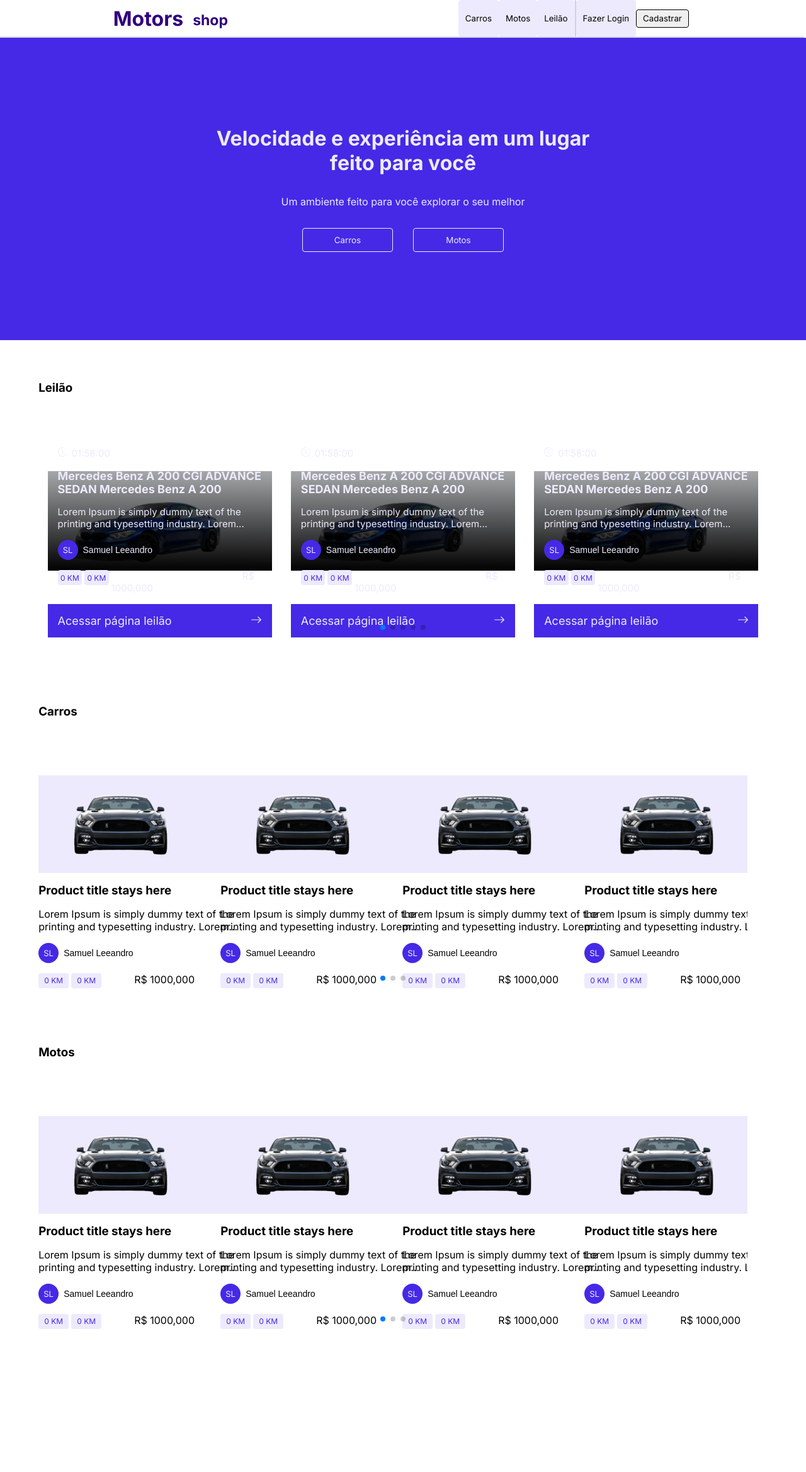
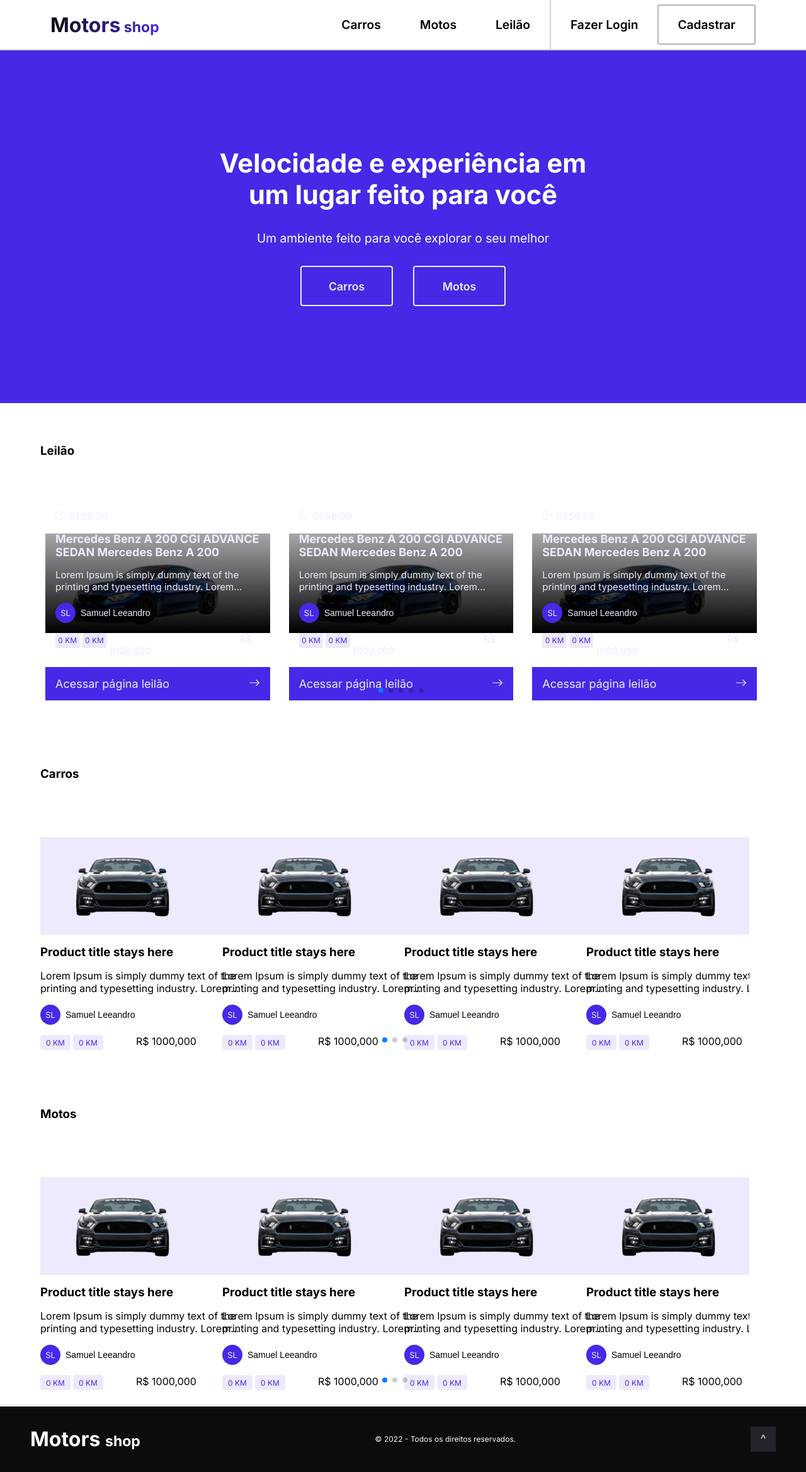
Before and after one commit to projeto-final-m6-kenzie/frontend-motorshop, a React (Create React App) app: page / in a window 1280 px wide. Shown: the whole page at 63% size. Before the commit the page ends 2135 px from the top, so only its background shows below. Built offline with nearby package versions, Linux system fonts and the light colour scheme.

Commit message:
fix: header and styles

```diff
--- a/src/App.tsx
+++ b/src/App.tsx
@@ -1,4 +1,3 @@
-import Footer from './components/Footer'
 import RoutesMain from './routes'
 import { GlobalStyle } from './styles/global'
 
--- a/src/components/Buttons/style.ts
+++ b/src/components/Buttons/style.ts
@@ -1,3 +1,4 @@
+import { strict } from 'assert'
 import styled from 'styled-components'
 
 interface IButtonProps {
@@ -8,6 +9,8 @@ interface IButtonProps {
   height?: string
   borderLeft?: string
   marginLeft?: string
+  fontSize?: string
+  borderLine?: string
 }
 
 export const Button = styled.button<IButtonProps>`
@@ -20,11 +23,13 @@ export const Button = styled.button<IButtonProps>`
   // margin-left: ${(props) => props.height};
 
   font-family: 'Inter', sans-serif;
+  font-size: ${(props) => props.fontSize};
+  font-weight: 600;
 
-  padding: 10px;
+  padding: 30px;
 
   border-radius: 4px;
-  border: 1.5px solid ${(props) => props.borderColor};
+  border: ${(props) => props.borderLine || '1.5px'} solid ${(props) => props.borderColor};
   border-left: ${(props) => props.borderLeft};
   color: ${(props) => props.color};
   background-color: ${(props) => props.backgroundColor};
--- a/src/components/Footer/index.tsx
+++ b/src/components/Footer/index.tsx
@@ -5,8 +5,9 @@ const Footer = () => {
   return (
     <Container>
       <TitleDiv>
-        <H1>Motors</H1>
-        <H2>shop</H2>
+        <H1 color={'var(--color-whiteFixed)'}>
+          Motors <span>shop</span>
+        </H1>
       </TitleDiv>
       <p>© 2022 - Todos os direitos reservados.</p>
       <button>^</button>
--- a/src/components/Footer/style.ts
+++ b/src/components/Footer/style.ts
@@ -3,10 +3,24 @@ import styled from 'styled-components'
 export const Container = styled.div`
   display: flex;
   justify-content: space-between;
-  padding: 1rem;
-  position: absolute;
-  bottom: 0;
+  align-items: center;
+  /* gap: 2rem; */
+  padding: 2rem 3rem;
   width: 100vw;
-  background-color: black;
-  color: var(--color-grey5);
+  background-color: var(--color-grey0);
+  color: var(--color-grey9);
+
+  button {
+    font-size: 1rem;
+    width: 40px;
+    height: 40px;
+    border: solid var(--color-grey1) 5px;
+    text-align: center;
+    background-color: var(--color-grey1);
+    color: var(--color-whiteFixed);
+  }
+
+  p {
+    font-size: 0.75rem;
+  }
 `
--- a/src/components/Header/index.tsx
+++ b/src/components/Header/index.tsx
@@ -7,32 +7,59 @@ import {
   H1,
   H2,
   HeaderComponent,
-  TitleDiv,
   Container_info,
 } from './styles'
 
 export const Header = () => {
   return (
-    <HeaderComponent height='60px'>
-      <TitleDiv>
-        <H1>Motors</H1>
-        <H2>shop</H2>
-      </TitleDiv>
+    <HeaderComponent height='10vh'>
+      <H1>
+        Motors
+        <span> shop</span>
+      </H1>
       <ButtonsDiv>
-        <Button height='100%' backgroundColor='#edeafd' borderColor='#edeafd'>
+        <Button
+          height='100%'
+          backgroundColor='var(--color-whiteFixed)'
+          borderColor='var(--color-whiteFixed)'
+          fontSize='1.2rem'
+        >
           Carros
         </Button>
-        <Button height='100%' backgroundColor='#edeafd' borderColor='#edeafd'>
+        <Button
+          height='100%'
+          backgroundColor='var(--color-whiteFixed)'
+          borderColor='var(--color-whiteFixed)'
+          fontSize='1.2rem'
+        >
           Motos
         </Button>
-        <Button height='100%' backgroundColor='#edeafd' borderColor='#edeafd'>
+        <Button
+          height='100%'
+          backgroundColor='var(--color-whiteFixed)'
+          borderColor='var(--color-whiteFixed)'
+          fontSize='1.2rem'
+        >
           Leilão
         </Button>
         <ButtonsRightDiv>
-          <Button height='100%' backgroundColor='#edeafd' borderColor='#edeafd'>
+          <Button
+            height='100%'
+            backgroundColor='var(--color-whiteFixed)'
+            borderColor='var(--color-whiteFixed)'
+            fontSize='1.2rem'
+          >
             Fazer Login
           </Button>
-          <Button height='50%'>Cadastrar</Button>
+          <Button
+            height='50%'
+            backgroundColor='var(--color-whiteFixed)'
+            borderColor='var(--color-grey4)'
+            fontSize='1.2rem'
+            borderLine='0.15rem'
+          >
+            Cadastrar
+          </Button>
         </ButtonsRightDiv>
       </ButtonsDiv>
     </HeaderComponent>
@@ -48,10 +75,24 @@ export const Header_info = (props: IHeaderInfo) => {
         <div className='buttons'>
           {props.button ? (
             <>
-              <Button width='9rem' backgroundColor='#4529E6' color='#edeafd'>
+              <Button
+                width='calc(70px + 6vw)'
+                height='1.8vh'
+                fontSize='1.1rem'
+                backgroundColor='#4529E6'
+                color='#edeafd'
+                borderLine='2px'
+              >
                 Carros
               </Button>
-              <Button width='9rem' backgroundColor='#4529E6' color='#edeafd'>
+              <Button
+                width='calc(70px + 6vw)'
+                height='1.8vh'
+                fontSize='1.1rem'
+                backgroundColor='#4529E6'
+                color='#edeafd'
+                borderLine='2px'
+              >
                 Motos
               </Button>
             </>
--- a/src/components/Header/styles.ts
+++ b/src/components/Header/styles.ts
@@ -10,8 +10,9 @@ export const HeaderComponent = styled.header<IHeaderComponentProps>`
 
   display: flex;
   align-items: center;
-  justify-content: space-around;
+  justify-content: space-between;
   border-bottom: 2px solid #ced4da;
+  padding: 0 5rem;
 `
 
 export const TitleDiv = styled.div`
@@ -33,7 +34,15 @@ export const ButtonsRightDiv = styled.div`
 export const H1 = styled.h1`
   font-family: 'Inter', sans-serif;
   color: #30007d;
+  background: ${(props) =>
+    props.color || 'linear-gradient(to right, var(--color-grey0) 0%, var(--color-brand1) 100%)'};
+  -webkit-background-clip: text;
+  -webkit-text-fill-color: transparent;
+  span {
+    font-size: 23px;
+  }
 `
+
 export const H2 = styled.h2`
   font-family: 'Inter', sans-serif;
   font-size: 23px;
@@ -50,7 +59,7 @@ export const Container = styled.div`
   color: var(--color-brand4);
   background-color: var(--color-brand1);
   width: 100%;
-  height: 30rem;
+  height: 70vh;
 `
 
 export const Container_info = styled.div`
@@ -61,9 +70,15 @@ export const Container_info = styled.div`
   position: absolute;
   gap: 2rem;
   width: 50%;
-  color: var(--color-brand4);
+  color: var(--color-whiteFixed);
 
   h1 {
+    text-align: center;
+    font-size: calc(2vh + 2vw);
+  }
+
+  span {
+    font-size: 1.2rem;
     text-align: center;
   }
 
--- a/src/pages/Home/index.tsx
+++ b/src/pages/Home/index.tsx
@@ -1,7 +1,8 @@
 import { Cards } from '../../components/Cards'
 import Carrossel from '../../components/Carrossel'
 import { Header, Header_info } from '../../components/Header'
-import { Container, HomeDiv, Titulo } from './styles'
+import { Container, HomeDiv, Titulo, ContainerMain } from './styles'
+import Footer from '../../components/Footer'
 
 import { Swiper, SwiperSlide } from 'swiper/react'
 import 'swiper/css'
@@ -10,6 +11,7 @@ import { Pagination } from 'swiper'
 
 const Home = () => {
   return (
+    <ContainerMain>
       <HomeDiv>
         <Header />
         <Header_info
@@ -81,7 +83,9 @@ const Home = () => {
             </SwiperSlide>
           </Swiper>
         </Container>
+        <Footer />
       </HomeDiv>
+    </ContainerMain>
   )
 }
 
--- a/src/pages/Home/styles.ts
+++ b/src/pages/Home/styles.ts
@@ -1,10 +1,14 @@
 import styled from 'styled-components'
 
 export const HomeDiv = styled.div`
-  height: 100vh;
+  width: 100vw;
 `
 export const Titulo = styled.h3`
   padding: 5% 5% 2%;
+`
+export const ContainerMain = styled.div`
+  display: flex;
+  align-items: center;
 `
 
 export const Container = styled.div`
```
Lines whose indentation alone changed are shown as unchanged.
